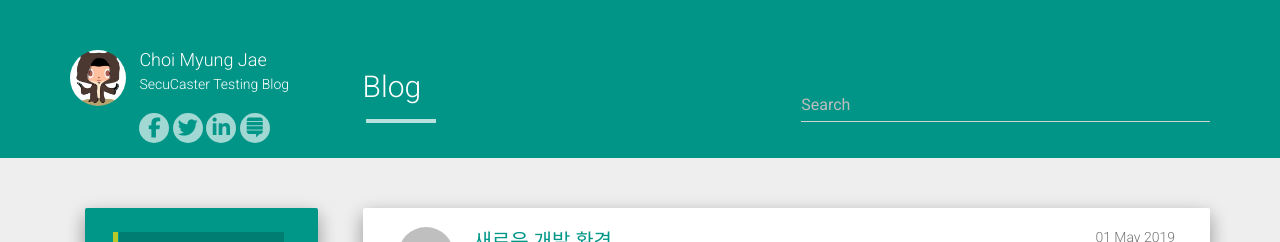
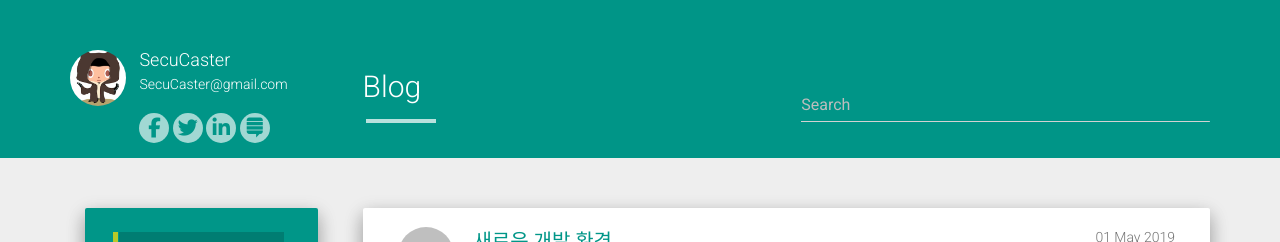
Before and after one commit to secucaster/secucaster.github.io, a Jekyll site: the page built from index.html, in a window 1280 px wide. Shown: the top 242 px of the page. Built offline with Jekyll 4.4.1, drawn with Linux system fonts in a browser that asks for light colours; nearby versions of some CDN libraries; the list of posts is cut into pages by our own code.

Commit message:
20190501 Update

```diff
--- a/_config.yml
+++ b/_config.yml
@@ -1,12 +1,12 @@
 title: SecuCaster
 description: SecuCaster Blog
-author: Choi Myung Jae
+author: SecuCaster
 logo: /static/img/avatar.jpg
 github: https://github.com/secucaster
-about: SecuCaster Testing Blog
+about: SecuCaster@gmail.com
 
-baseurl: ""
-url: ""
+baseurl: "https://secuops.dev/"
+url: "https://secuops.dev/"
 
 allowsearch: true
 
```
